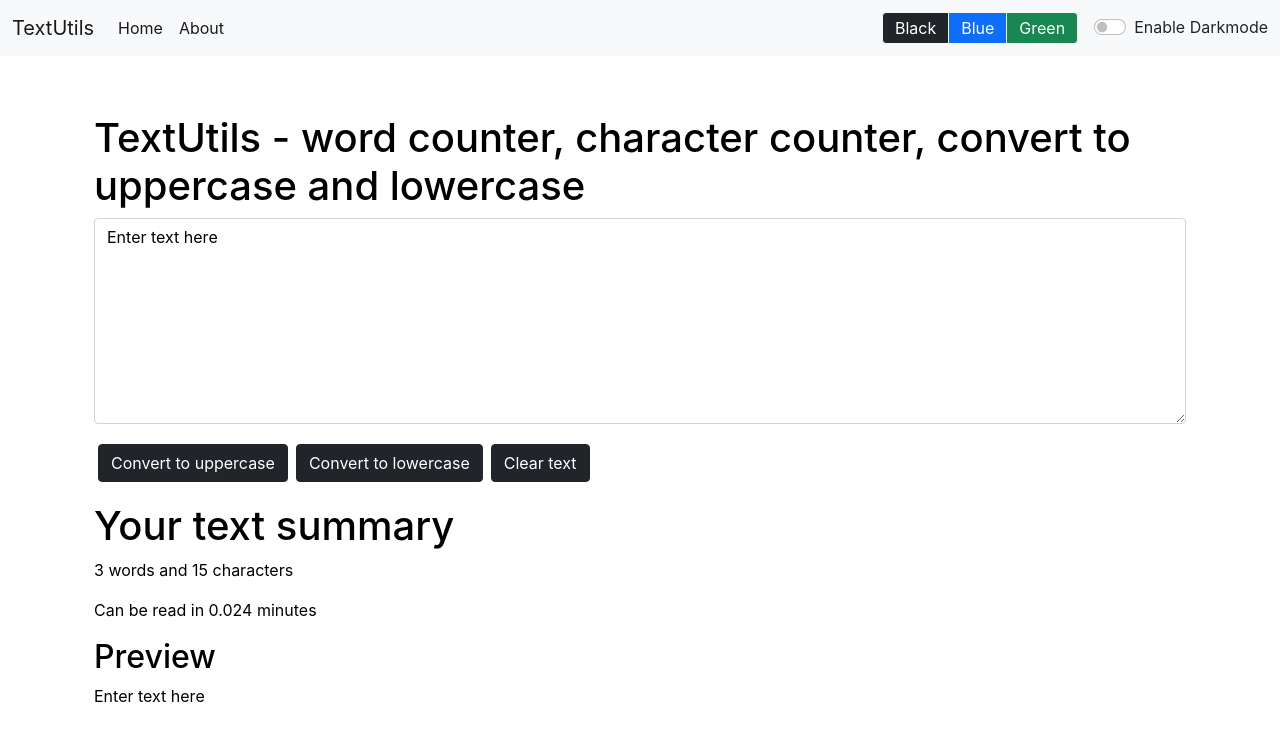
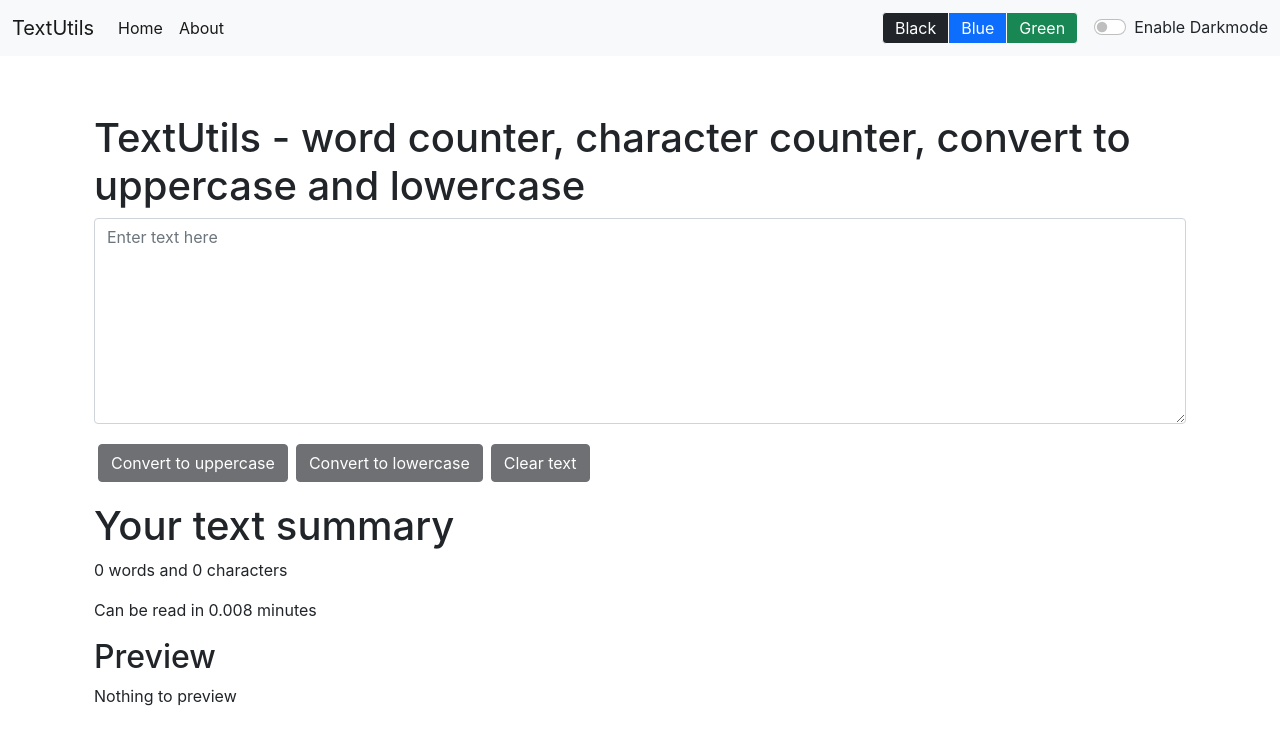
Before and after one commit to sharyu04/TextUtils, a React (Create React App) app: page / in a window 1280 px wide. Shown: the top 744 px of the page. Built offline with nearby package versions, Linux system fonts and the light colour scheme.

Commit message:
:bug: Fix darkmode header color placeholder for textform

```diff
--- a/src/components/TextForm.js
+++ b/src/components/TextForm.js
@@ -1,7 +1,7 @@
 import React,{useState} from 'react';
 
 export default function TextForm(props) {
-    const [Text, setText] = useState("Enter text here");
+    const [Text, setText] = useState("");
     const handleOnChange = (event) =>{
         setText(event.target.value);
     }
@@ -21,10 +21,12 @@ export default function TextForm(props) {
       props.showAlert("Text cleared","success")
     }
   return <>
-  <div className="container my-2" style={{color: props.mode==='dark'?'white':'black'}}>
+  <div className="container my-2"
+  // style={{color: props.mode==='dark'?'white':'black'}}
+  >
     <h1>{props.heading}</h1>
     <div className="mb-3">
-    <textarea className="form-control" value={Text} onChange={handleOnChange} id="MyTextArea" rows="8" style={{color: props.mode==='dark'?'white':'black',
+    <textarea className="form-control" value={Text} placeholder='Enter text here' onChange={handleOnChange} id="MyTextArea" rows="8" style={{color: props.mode==='dark'?'white':'black',
     backgroundColor: props.mode==='dark'?'#2c3135':'white'}}></textarea>
     </div>
     <button disabled={Text.length===0} className={`btn btn-${props.btnColor} mx-1 my-1`} onClick={handleUpClick}>Convert to uppercase</button>
@@ -32,7 +34,9 @@ export default function TextForm(props) {
     <button disabled={Text.length===0} className={`btn btn-${props.btnColor} mx-1 my-1`} onClick={handleClearClick}>Clear text</button>
     {/* <button disabled={Text.length===0} className={`btn btn-${props.btnColor} mx-1 my-1`} onClick={handleCopyClick}>Copy text</button>  */}
   </div>
-  <div className="container my-3" style={{color: props.mode==='dark'?'white':'black'}}>
+  <div className="container my-3"
+  // style={{color: props.mode==='dark'?'white':'black'}}
+  >
     <h1>Your text summary</h1>
     <p>{Text.split(" ").filter((element)=>{return element.length!==0}).length} words and {Text.length} characters</p>
     <p>Can be read in {0.008*Text.split(" ").length} minutes</p>
```
